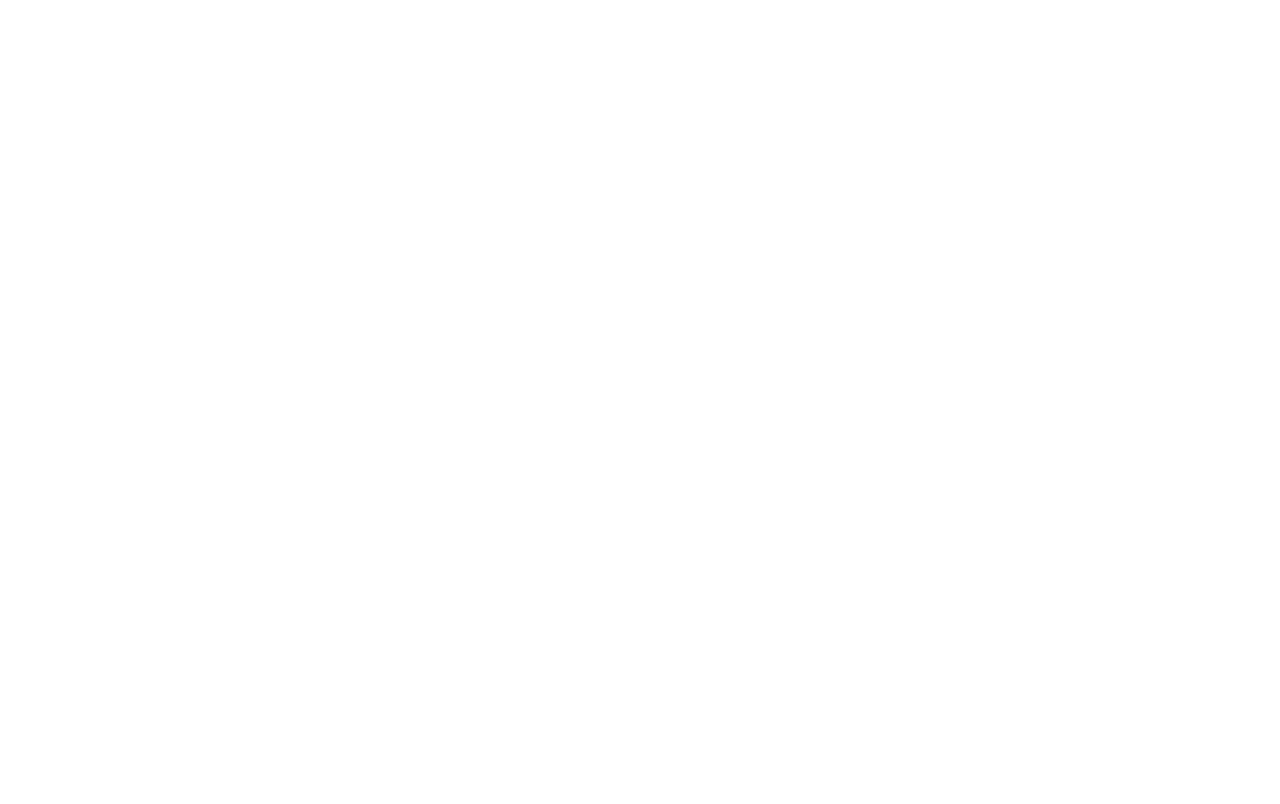
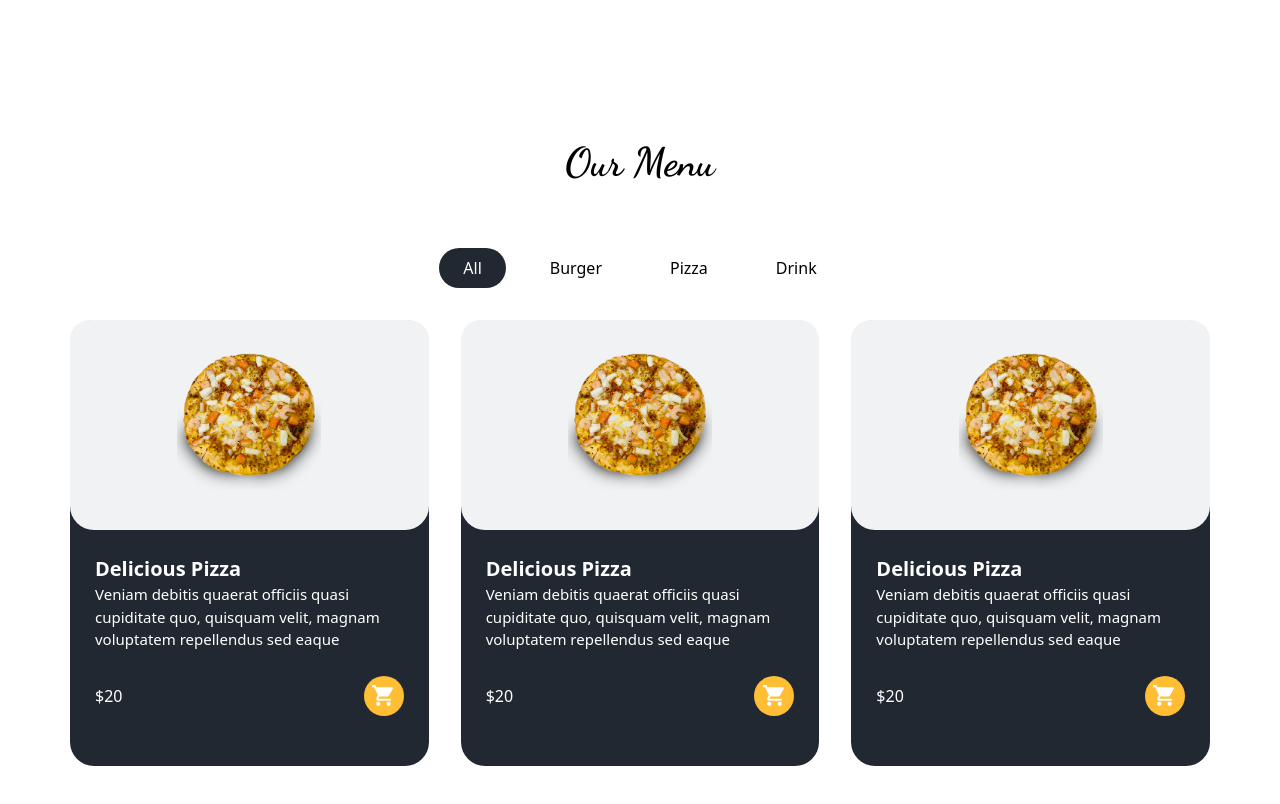
Before and after one commit to btabur/food-project-nextjs, a Next.js app: page / in a window 1280 px wide. Shown: the part 1120-1924 px from the top of the page. Before the commit the page ends 1172 px from the top, so only its background shows below. Built offline with nearby package versions, Linux system fonts and the light colour scheme.

Commit message:
frontend/made menu section

```diff
--- /dev/null
+++ b/components/product/MenuItem.jsx
@@ -0,0 +1,31 @@
+import Image from "next/image";
+import React from "react";
+import { MdShoppingCart } from "react-icons/md";
+
+const MenuItem = () => {
+  return (
+    <article className="bg-secondary rounded-3xl group">
+      <div className="relative w-full bg-[#f1f2f3] h-[210px] grid
+      place-content-center rounded-bl-3xl rounded-br-3xl overflow-hidden rounded-tl-[20px] rounded-tr-[20px]">
+        <div className="relative w-36 h-36 transition-transform duration-300 group-hover:scale-110">
+          <Image src="/images/f1.png" alt="Pizza" width={160} height={160} />
+        </div>
+      </div>
+      <div className="p-[25px] text-white">
+        <h4 className="text-xl font-semibold">Delicious Pizza</h4>
+        <p className="text-[15px]">
+          Veniam debitis quaerat officiis quasi cupiditate quo, quisquam velit,
+          magnam voluptatem repellendus sed eaque
+        </p>
+        <div className="flex justify-between items-center py-[25px] ">
+          <span>$20</span>
+          <button className="bg-primary w-10 h-10 rounded-full grid place-content-center">
+            <MdShoppingCart size={25} />
+          </button>
+        </div>
+      </div>
+    </article>
+  );
+};
+
+export default MenuItem;
--- /dev/null
+++ b/components/product/MenuWrapper.jsx
@@ -0,0 +1,27 @@
+import React from 'react'
+import Title from '../ui/Title'
+import MenuItem from './MenuItem'
+
+const MenuWrapper = () => {
+  return (
+    <section className='container mx-auto my-20 '>
+        <div className='flex flex-col items-center w-full'>
+            <Title addClass={"text-[40px]"}>Our Menu</Title>
+            <div className='mt-14 flex gap-5 items-center'>
+                <button className='px-6 py-2 bg-secondary rounded-3xl text-white'>All</button>
+                <button className='px-6 py-2 '>Burger</button>
+                <button className='px-6 py-2 '>Pizza</button>
+                <button className='px-6 py-2 '>Drink</button>
+            </div>
+        </div>
+
+        <div className='mt-8 grid md:grid-cols-3 sm:grid-cols-2 grid-cols-1 gap-8'>
+            <MenuItem/>
+            <MenuItem/>
+            <MenuItem/>
+        </div>
+    </section>
+  )
+}
+
+export default MenuWrapper
--- a/pages/home/index.jsx
+++ b/pages/home/index.jsx
@@ -1,5 +1,6 @@
 import Campaing from '@/components/Campaing'
 import Carousel from '@/components/Carousel'
+import MenuWrapper from '@/components/product/MenuWrapper'
 import React from 'react'
 
 const Index = () => {
@@ -7,6 +8,7 @@ const Index = () => {
     <main>
       <Carousel/>
       <Campaing/>
+      <MenuWrapper/>
     </main>
   )
 }
```
